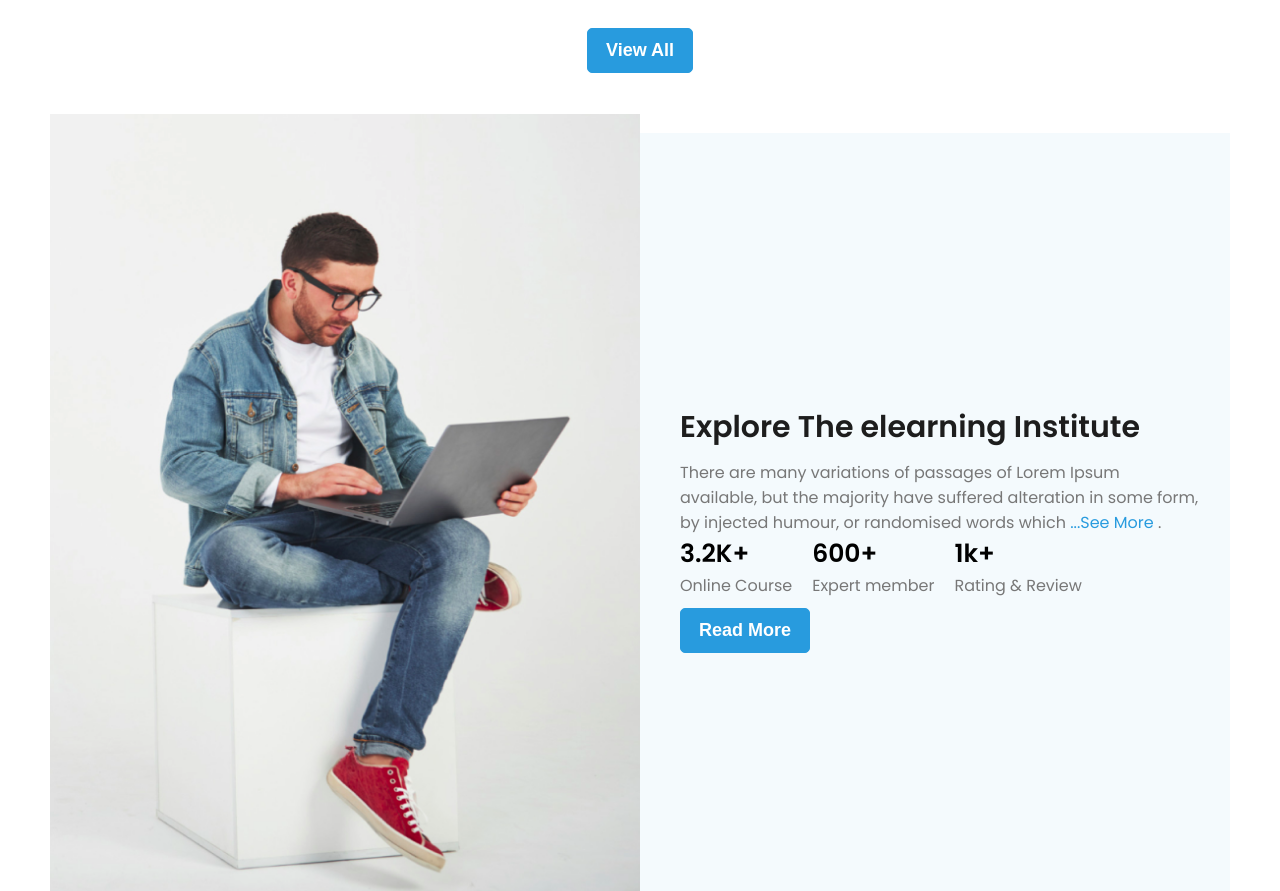
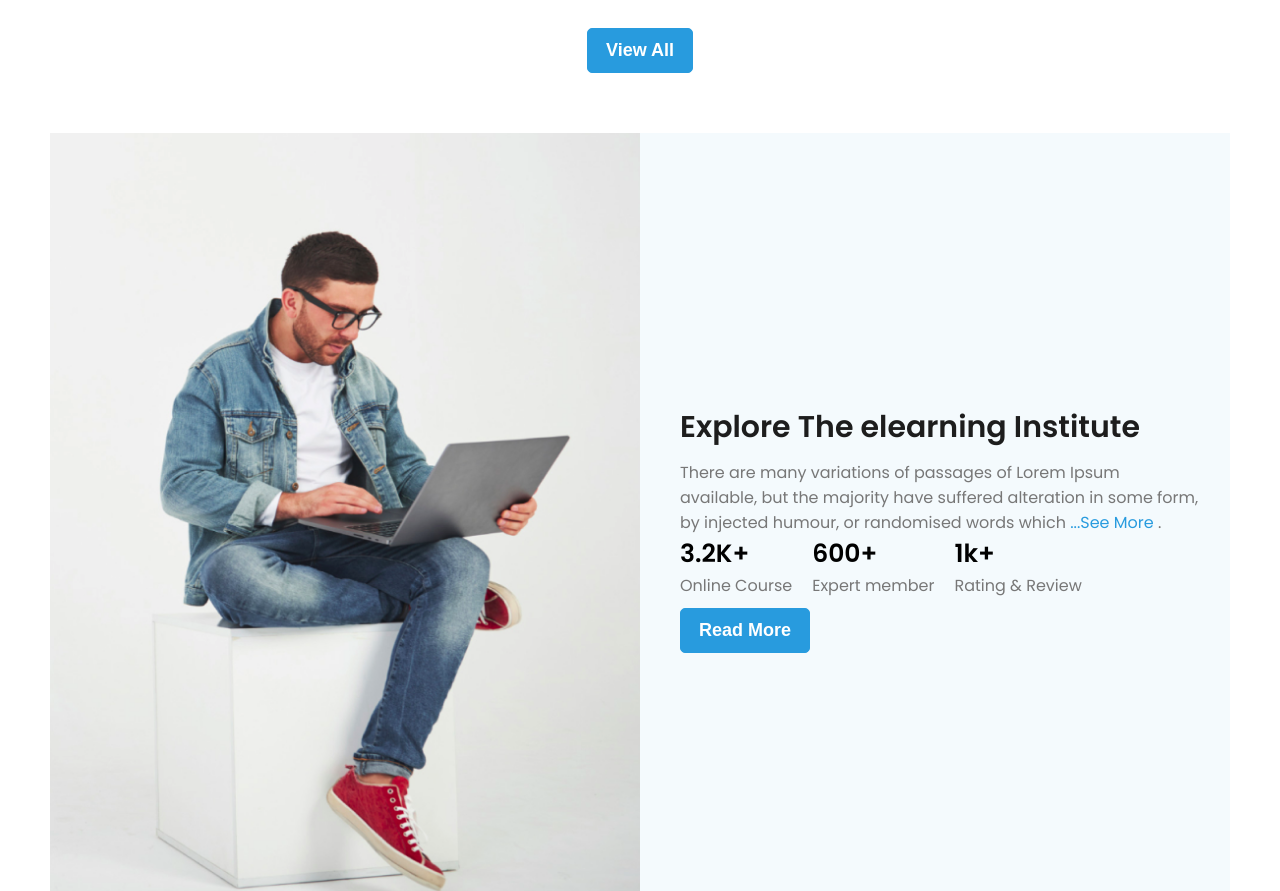
Before and after one commit to tsitsy/pro-Edu, a website built with Vite: page index.html in a window 1280 px wide. Shown: the part 1664-2555 px from the top of the page. Built offline with nearby package versions, Linux system fonts and the light colour scheme; files whose address does not match are found by name; a web font is replaced by a local one.

Commit message:
lastRectification3

```diff
--- a/style.scss
+++ b/style.scss
@@ -615,11 +615,11 @@ nav{
     width: 100%;
     @media (min-width:768px) {
         width: 50%;
-        transform: translateY(-19px);
-        -webkit-transform: translateY(-19px);
-        -moz-transform: translateY(-19px);
-        -ms-transform: translateY(-19px);
-        -o-transform: translateY(-19px);
+        // transform: translateY(-19px);
+        // -webkit-transform: translateY(-19px);
+        // -moz-transform: translateY(-19px);
+        // -ms-transform: translateY(-19px);
+        // -o-transform: translateY(-19px);
     }
     @media (min-width:1536px) {
        width: auto;
```
